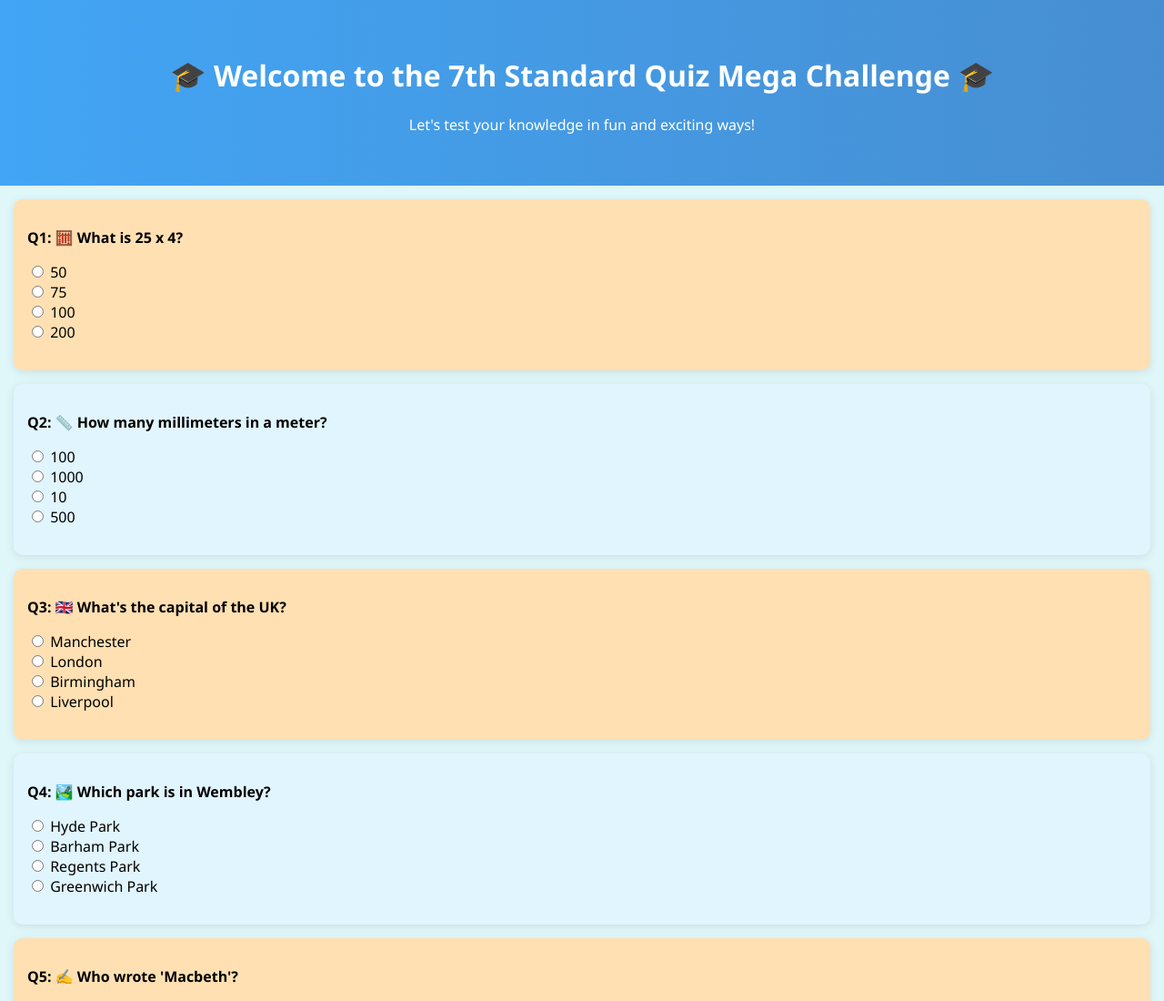
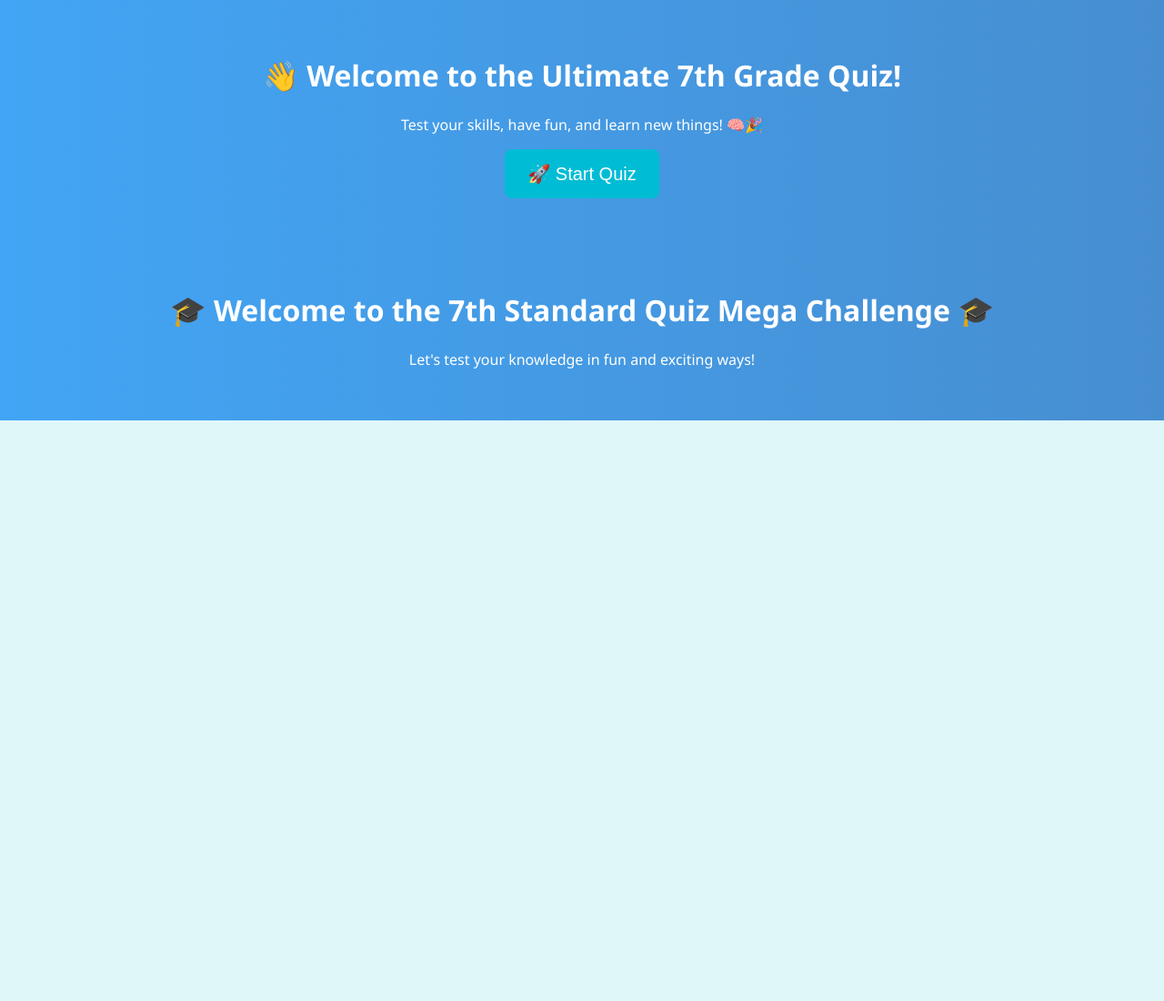
Before and after one commit to Hirenb1611/7thclassquiz, a plain HTML site: page index.html in a window 1280 px wide. Shown: the top 1100 px of the page at 91% size. After the commit the page ends 800 px from the top, so only its background shows below. Drawn offline with Linux system fonts and the light colour scheme.

Commit message:
Update index.html

```diff
--- a/index.html
+++ b/index.html
@@ -11,7 +11,7 @@
       margin: 0;
       padding: 0;
     }
-    .intro {
+    .intro, .welcome-screen {
       text-align: center;
       padding: 40px;
       background: linear-gradient(to right, #42a5f5, #478ed1);
@@ -58,10 +58,6 @@
       font-size: 3em;
       flex-direction: column;
       display: none;
-      animation: fadeout 3s forwards 2s;
-    }
-    @keyframes fadeout {
-      to { opacity: 0; visibility: hidden; }
     }
     #result {
       padding: 20px;
@@ -82,10 +78,28 @@
       border: 2px solid red;
       background-color: #ffebee !important;
     }
+    #startBtn {
+      padding: 15px 25px;
+      font-size: 20px;
+      background-color: #00bcd4;
+      color: white;
+      border: none;
+      border-radius: 8px;
+      cursor: pointer;
+    }
+    #quiz-container, form {
+      display: none;
+    }
   </style>
 </head>
 <body>
-  <div class="intro">
+  <div class="welcome-screen" id="welcomeScreen">
+    <h1>👋 Welcome to the Ultimate 7th Grade Quiz!</h1>
+    <p>Test your skills, have fun, and learn new things! 🧠🎉</p>
+    <button id="startBtn" onclick="startQuiz()">🚀 Start Quiz</button>
+  </div>
+
+  <div class="intro" id="quizIntro">
     <h1>🎓 Welcome to the 7th Standard Quiz Mega Challenge 🎓</h1>
     <p>Let's test your knowledge in fun and exciting ways!</p>
   </div>
@@ -106,10 +120,16 @@
   <audio id="cheerSound">
     <source src="https://www.soundjay.com/human/cheering-01.mp3" type="audio/mpeg">
   </audio>
+  <audio id="correctSound">
+    <source src="https://www.soundjay.com/button/beep-07.mp3" type="audio/mpeg">
+  </audio>
+  <audio id="incorrectSound">
+    <source src="https://www.soundjay.com/button/beep-05.mp3" type="audio/mpeg">
+  </audio>
 
   <script>
     const questions = [
-      ["🧮 What is 25 x 4?", ["50", "75", "100", "200"], "100"],
+      ["🧮 What is 25 x 10?", ["50", "75", "100", "250"], "100"],
       ["📏 How many millimeters in a meter?", ["100", "1000", "10", "500"], "1000"],
       ["🇬🇧 What's the capital of the UK?", ["Manchester", "London", "Birmingham", "Liverpool"], "London"],
       ["🏞️ Which park is in Wembley?", ["Hyde Park", "Barham Park", "Regents Park", "Greenwich Park"], "Barham Park"],
@@ -120,7 +140,7 @@
       ["🔢 What is the square root of 64?", ["6", "8", "10", "12"], "8"],
       ["🚌 Which bus goes to Barham Park?", ["204", "H17", "182", "245"], "204"],
       ["🎨 What color do you get mixing red and white?", ["Pink", "Purple", "Orange", "Grey"], "Pink"],
-      ["🏫 What is your school's name?", ["Preston Primary", "Sudbury High", "Park View", "Wembley Primary"], "Preston Primary"],
+      ["🏫 What is your school's name?", ["Preston Park Primary", "Sudbury High", "Park View", "Wembley Primary"], "Preston Park Primary"],
       ["🤣 What color is an orange (Funny)?", ["Green", "Orange", "Blue", "Banana"], "Orange"],
       ["🌍 What is the largest continent?", ["Europe", "Asia", "Africa", "Antarctica"], "Asia"],
       ["📚 Who is the author of 'Harry Potter'?", ["Enid Blyton", "J.K. Rowling", "C.S. Lewis", "Roald Dahl"], "J.K. Rowling"],
@@ -132,16 +152,31 @@
     ];
 
     const container = document.getElementById("quiz-container");
+    const correctSound = document.getElementById("correctSound");
+    const incorrectSound = document.getElementById("incorrectSound");
+
     questions.forEach((q, index) => {
       const qHTML = `
         <div class="question" id="question${index}">
           <p><strong>Q${index + 1}: ${q[0]}</strong></p>
-          ${q[1].map(opt => `<label><input type="radio" name="q${index}" value="${opt}"> ${opt}</label><br>`).join('')}
+          ${q[1].map(opt => `<label><input type="radio" name="q${index}" value="${opt}" onclick="playSound(${index}, '${opt}')"> ${opt}</label><br>`).join('')}
           <p id="feedback${index}"></p>
         </div>
       `;
       container.innerHTML += qHTML;
     });
+
+    function startQuiz() {
+      document.getElementById("welcomeScreen").style.display = "none";
+      document.getElementById("quizIntro").style.display = "block";
+      document.getElementById("quizForm").style.display = "block";
+    }
+
+    function playSound(index, value) {
+      const isCorrect = value === questions[index][2];
+      if (isCorrect) correctSound.play();
+      else incorrectSound.play();
+    }
 
     function submitQuiz() {
       let correct = 0;
@@ -170,7 +205,7 @@
       setTimeout(() => {
         document.getElementById("fireworks").style.display = "none";
         document.getElementById("result").style.display = "block";
-      }, 3500);
+      }, 4000);
       const total = correct + wrong;
       const percent = Math.round((correct / total) * 100);
       document.getElementById("result").innerHTML = `
```
